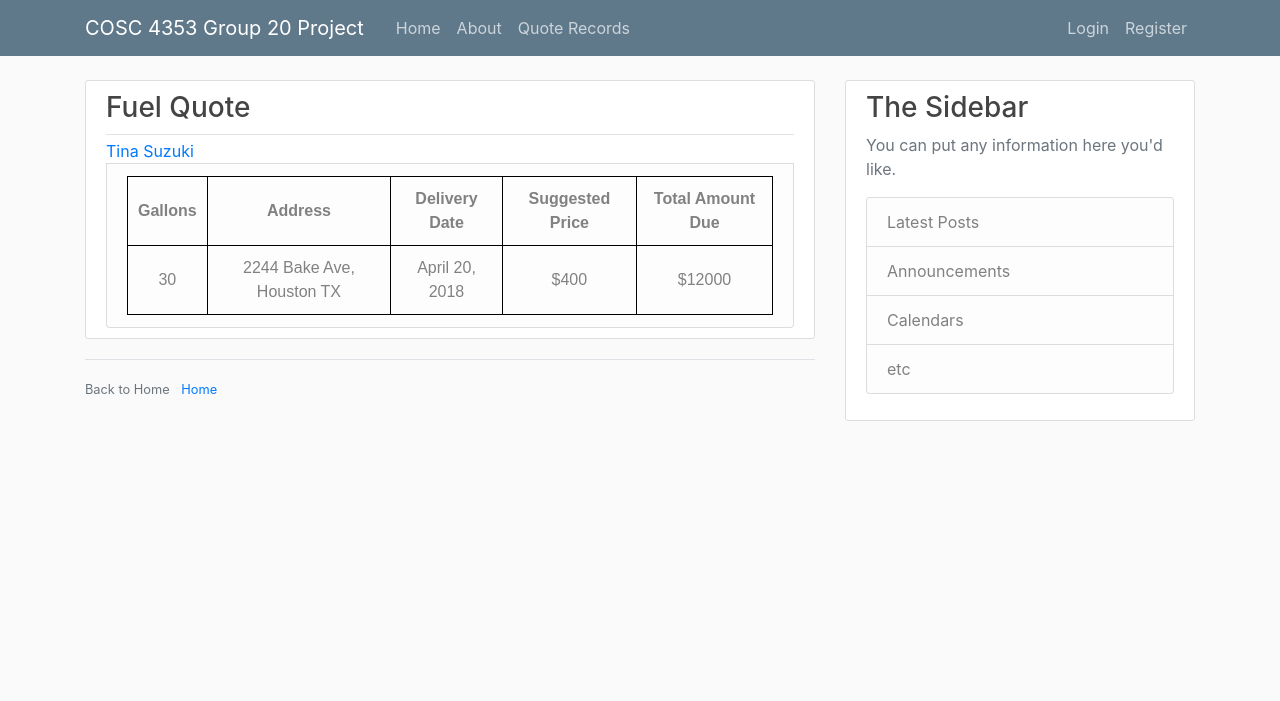
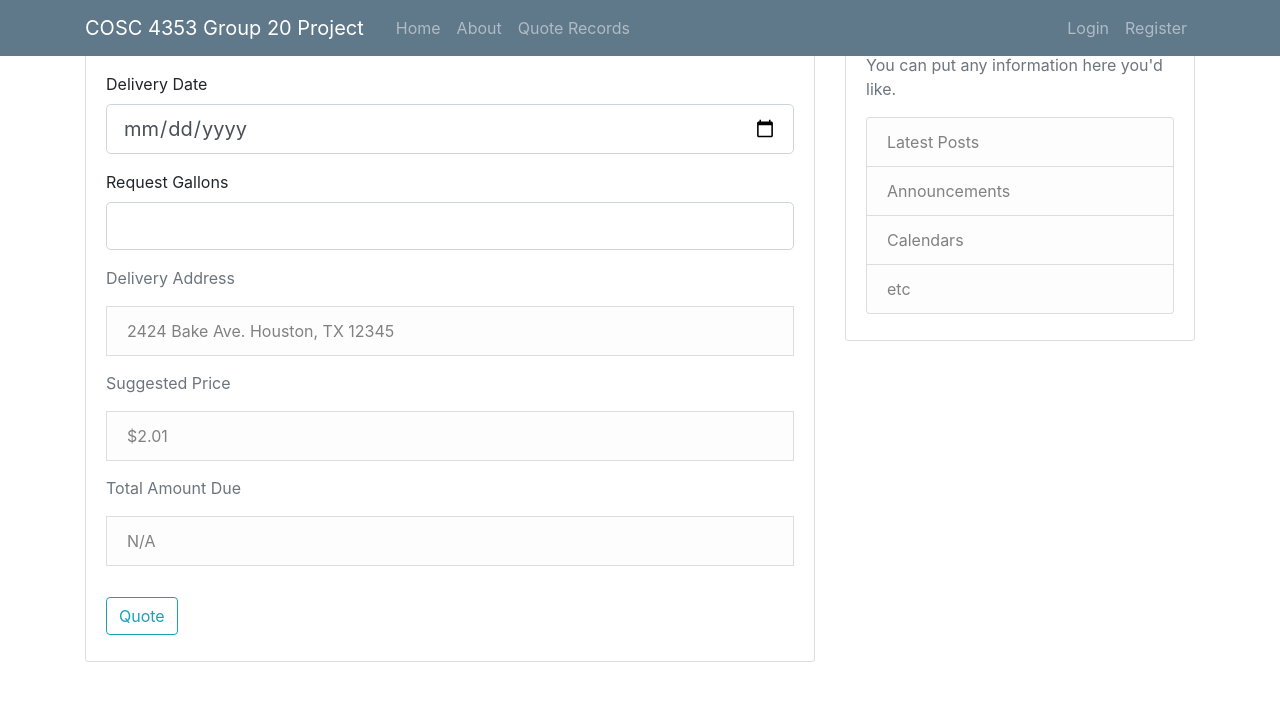
Before and after one commit to DICHAMOTO/Software-Design-Group-20, a Flask app: page /fuelquote in a window 1280 px wide. Shown: the top 701 px of the page. Run offline with Flask 2, Linux system fonts and the light colour scheme; some libraries are stand-ins or nearby versions.

Commit message:
Adding quote form

```diff
--- a/forms.py
+++ b/forms.py
@@ -1,7 +1,7 @@
 from flask_wtf import FlaskForm
-from wtforms import validators, StringField, PasswordField, SubmitField, BooleanField, SelectField
+from wtforms import validators, StringField, PasswordField, SubmitField, BooleanField, SelectField, IntegerField, DateField
 from wtforms.validators import DataRequired, Length, EqualTo, ValidationError
-
+from wtforms.fields.html5 import DateField
 
 # Code for the registration form that users will fill out if they want to
 # create an account
@@ -36,6 +36,8 @@
     remember = BooleanField('Remember me')
     # Login button
     submit = SubmitField('Login')
+
+
 
 # A function that checks to make sure that the zip code entered is numerical
 
@@ -93,3 +95,15 @@
                           validators=[DataRequired(), zipCodeCheck])
     # A submit button to submit information
     submit = SubmitField('Update')
+
+
+# Code for the login form for when a registered user wants to login
+class FuelQuoteForm(FlaskForm):
+    # Gallons field
+    gallons = IntegerField('Request Gallons', validators=[DataRequired()])
+    # Delivery Date field
+    #date = DateField('Delivery Date', format="%m/%d/%Y", validators=[DataRequired()])
+    date = DateField('Delivery Date', format='%Y-%m-%d', validators=(validators.DataRequired(),))
+    #date = DateField('DatePicker', format='%Y-%m-%d')
+    # Quote button
+    submit = SubmitField('Quote')
--- a/project.py
+++ b/project.py
@@ -1,19 +1,8 @@
 from flask import Flask, render_template, url_for, flash, redirect
-from forms import RegistrationForm, LoginForm, AccountInfoForm
+from forms import RegistrationForm, LoginForm, AccountInfoForm, FuelQuoteForm
 
 app = Flask(__name__)
 
-# Aki's JSON
-posts = [
-    {
-        'author': 'Tina Suzuki',
-        'title': 'Blog Post 1',
-        'content': 'First post content',
-        'date_posted': 'April 20, 2018',
-        'gallons': 30,
-        'address': '2244 Bake Ave, Houston TX'
-    }
-]
 
 app.config['SECRET_KEY'] = '788270a3a29cf81029ca3a09528ff90a'
 
@@ -110,16 +99,19 @@
                            form=form)
 
 
+@app.route('/fuelquote', methods=['GET', 'POST'])
+def fuelquote():
+    form = FuelQuoteForm()
+    if form.validate_on_submit():
+        flash(f'quoted!','success')
+    return render_template('fuelquote.html', title='Fuel Quote', form=form)
+
+
 @app.route("/history")
 def display_history():
     return render_template('history.html', title='History', histories=quote_histories)
 
 
-@app.route('/fuelquote')
-def fuelquote():
-    return render_template('fuelquote.html', title='Fuel Quote', post=posts[0])
-
-
 
 if __name__ == '__main__':
     app.run(debug=True)
--- a/templates/fuelquote.html
+++ b/templates/fuelquote.html
@@ -1,43 +1,64 @@
 {% extends "layout.html" %}
 {% block content %}
-    <style>
-    table, th, td {
-      border: 1px solid black;
-      border-collapse: collapse;
-    }
-    </style>
-    <article class="media content-section">
-        <div class="media-body">
-            <div class="article-metadata">
-                <h3>Fuel Quote</h3>
+    <div class="content-section">
+        <form method="POST" action="">
+            {{ form.hidden_tag() }}
+            <fieldset class="form-group">
+                <legend class="border-bottom mb-4">Fuel Quote</legend>
+                <div class="form-group">
+                    {{ form.date.label(class="form-control-label") }}
+
+                    {% if form.date.errors %}
+                            {{ form.date(class="form-control form-control-lg is-invalid")  }}
+                            <div class="invalid-feedback">
+                                {% for error in form.date.errors %}
+                                    <span>{{ error }}</span>
+                                {% endfor %}
+                            </div>
+                    {% else %}
+                        {{ form.date(class="form-control form-control-lg") }}
+                    {% endif %}
+                </div>
+                <div class="form-group">
+                    {{ form.gallons.label(class="form-control-label") }}
+
+                    {% if form.gallons.errors %}
+                        {{ form.gallons(class="form-control form-control-lg is-invalid")  }}
+                        <div class="invalid-feedback">
+                            {% for error in form.gallons.errors %}
+                                <span>{{ error }}</span>
+                            {% endfor %}
+                        </div>
+                    {% else %}
+                        {{ form.gallons(class="form-control form-control-lg") }}
+                    {% endif %}
+                </div>
+                <div class="form-group">
+                    <p class='text-muted'>Delivery Address
+                        <div class="list-group-item list-group-item-light">2424 Bake Ave. Houston, TX 12345</div>
+                    </p>
+                </div>
+                <div class="form-group">
+                    <p class='text-muted'>Suggested Price
+                        <div class="list-group-item list-group-item-light">${{ 2.01 }}</div>
+                    </p>
+                </div>
+                <div class="form-group">
+                    <p class='text-muted'>Total Amount Due
+                        <div class="list-group-item list-group-item-light">
+                        {% if form.gallons.data == None %}
+                            <div>N/A</div>
+                        {% else %}
+                            {{ "$%.2f"|format(2.01 * form.gallons.data) }}
+                        {% endif %}
+                        </div>
+                    </p>
+                </div>
+            </fieldset>
+            <div class="form-group">
+                {{ form.submit(class="btn btn-outline-info") }}
             </div>
-            <a class="mr-2" href="#">{{ post.author }}</a>
-            <table class="list-group-item list-group-item-light">
-                <thead>
-                    <tr>
-                        <th> Gallons  </th>
-                        <th>Address</th>
-                        <th >Delivery Date</th>
-                        <th>Suggested Price</th>
-                        <th>Total Amount Due</th>
-                    </tr>
-                </thead>
-                <tbody>
-                <tr>
-                    <td>{{ post.gallons }}</td>
-                    <td>{{ post.address }}</td>
-                    <td>{{ post.date_posted }}</td>
-                    <td>$400</td>
-                    <td>${{ post.gallons * 400 }}</td>
-                </tr>
-                </tbody>
-            </table>
-        </div>
-    </article>
+        </form>
+    </div>
 
-    <div class="border-top pt-3">
-        <small class="text-muted">
-            Back to Home <a class="ml-2" href="{{ url_for('home') }}">Home</a>
-        </small>
-    </div>
 {% endblock content %}
--- a/templates/layout.html
+++ b/templates/layout.html
@@ -9,6 +9,10 @@
     <link rel="stylesheet" href="https://maxcdn.bootstrapcdn.com/bootstrap/4.0.0/css/bootstrap.min.css" integrity="sha384-Gn5384xqQ1aoWXA+058RXPxPg6fy4IWvTNh0E263XmFcJlSAwiGgFAW/dAiS6JXm" crossorigin="anonymous">
 
     <link rel="stylesheet" type="text/css" href="{{ url_for('static', filename='main.css') }}">
+
+     <!-- bootstrap-datepicker CSS -->
+    <link href="https://cdnjs.cloudflare.com/ajax/libs/bootstrap-datepicker/1.7.1/css/bootstrap-datepicker.min.css" rel="stylesheet"/>
+    <link href="https://maxcdn.bootstrapcdn.com/bootstrap/4.0.0/css/bootstrap.min.css" rel="stylesheet" integrity="sha384-Gn5384xqQ1aoWXA+058RXPxPg6fy4IWvTNh0E263XmFcJlSAwiGgFAW/dAiS6JXm" crossorigin="anonymous">
 
     <!-- Code for printing out title on the tab of web browser -->
   {% if title %}
```
